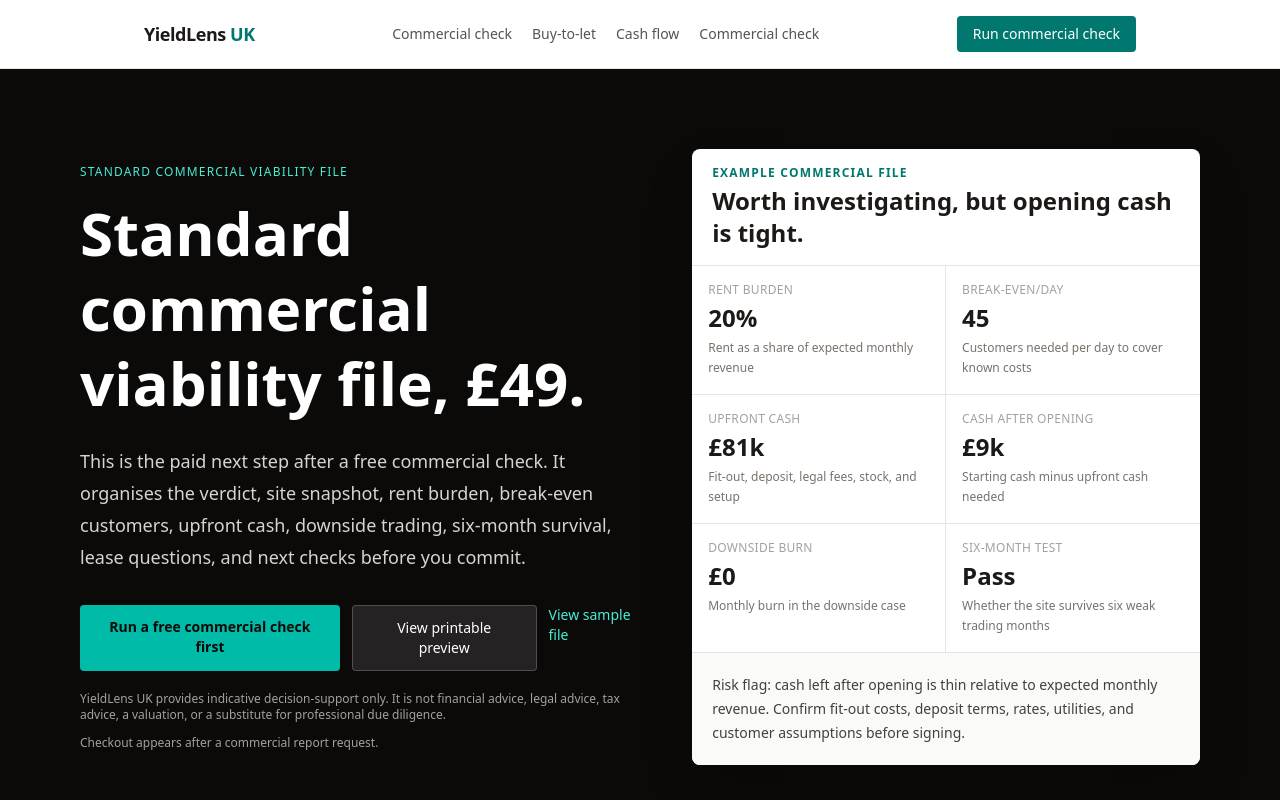
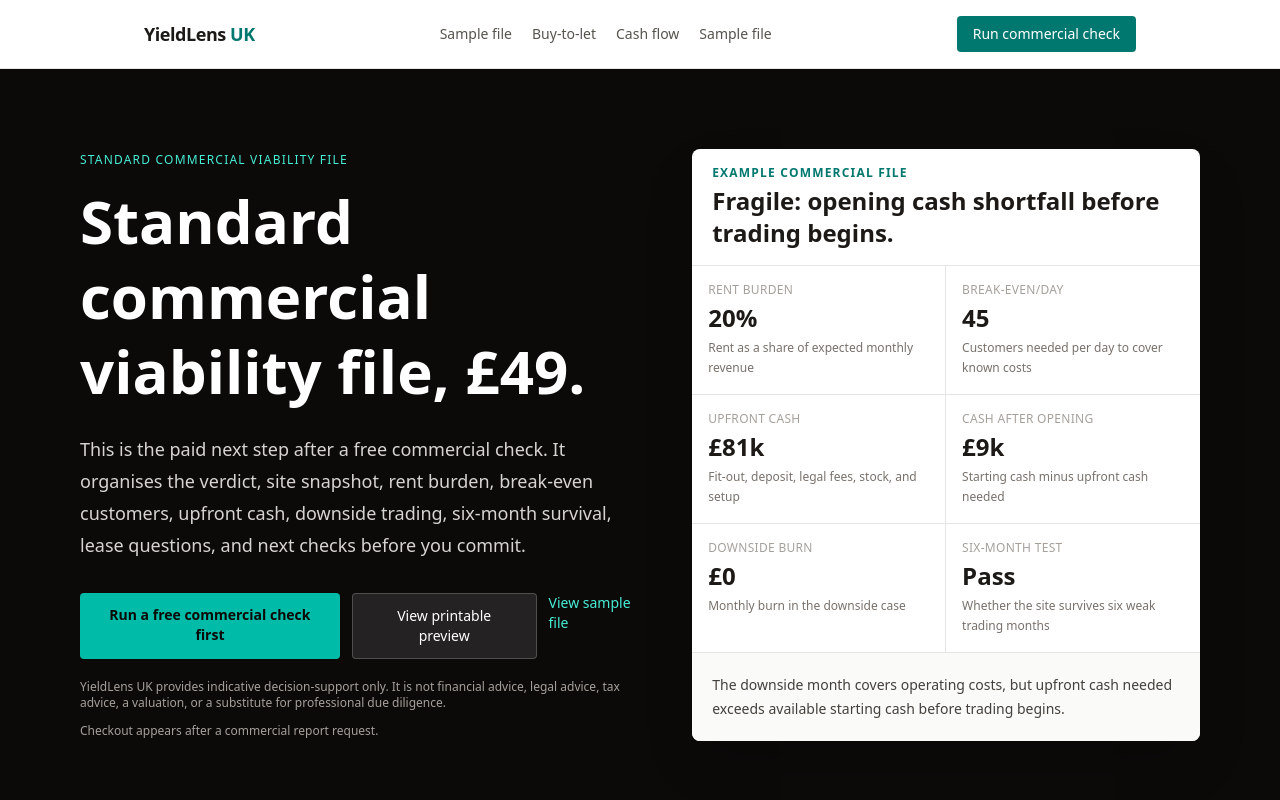
Before and after one commit to samueljcarlon/yieldlens-uk, a Next.js app: page /viability-file in a window 1280 px wide. Shown: the top 800 px of the page. Built offline with nearby package versions, Linux system fonts and the light colour scheme.

Commit message:
Clean up sample viability file trust page

```diff
--- a/app/sample-commercial-viability-file/page.tsx
+++ b/app/sample-commercial-viability-file/page.tsx
@@ -3,14 +3,14 @@
 import TrackedCtaLink from '@/components/TrackedCtaLink';
 
 export const metadata: Metadata = {
-  title: 'Sample Commercial Viability File | YieldLens UK',
+  title: 'Sample Commercial Viability File',
   description:
     'View a sample YieldLens UK Standard commercial viability file for pressure-testing rent burden, break-even customers, upfront cash, downside trading, and lease questions before signing a commercial lease.',
   alternates: {
     canonical: '/sample-commercial-viability-file',
   },
   openGraph: {
-    title: 'Sample Commercial Viability File | YieldLens UK',
+    title: 'Sample Commercial Viability File',
     description:
       'See what the £49 Standard commercial viability file looks like using a redacted sample case before running a free commercial check.',
     url: 'https://yieldlens.co.uk/sample-commercial-viability-file',
@@ -49,6 +49,7 @@
   { label: 'Business type', value: 'Cafe' },
   { label: 'Address', value: 'Redacted high street site' },
   { label: 'Postcode', value: 'NW6 sample' },
+  { label: 'Reference', value: 'SAMPLE-FILE' },
   { label: 'Annual rent', value: '£60,000' },
   { label: 'Monthly rent', value: '£5,000' },
   { label: 'Average spend', value: '£12' },
@@ -488,11 +489,6 @@
           />
           <div className="max-w-3xl text-stone-300 leading-7 text-sm space-y-3">
             <p>
-              Final view: Pause unless the upfront capital position improves.
-              The model does not fail because the downside month burns cash; it
-              fails because upfront cash needed exceeds available starting cash.
-            </p>
-            <p>
               The priority is to renegotiate fit-out, deposit, rent-free terms,
               landlord contribution, or increase available starting cash before
               treating the site as viable.
--- a/app/viability-file/page.tsx
+++ b/app/viability-file/page.tsx
@@ -236,7 +236,7 @@
                   Example commercial file
                 </p>
                 <p className="text-2xl font-bold mt-1">
-                  Worth investigating, but opening cash is tight.
+                  Fragile: opening cash shortfall before trading begins.
                 </p>
               </div>
 
@@ -261,9 +261,7 @@
 
               <div className="p-5 bg-stone-50">
                 <p className="text-sm text-stone-700 leading-6">
-                  Risk flag: cash left after opening is thin relative to expected
-                  monthly revenue. Confirm fit-out costs, deposit terms, rates,
-                  utilities, and customer assumptions before signing.
+                  The downside month covers operating costs, but upfront cash needed exceeds available starting cash before trading begins.
                 </p>
               </div>
             </div>
--- a/components/Header.tsx
+++ b/components/Header.tsx
@@ -12,10 +12,10 @@
 
         <nav className="hidden md:flex items-center gap-5 text-sm text-stone-600">
           <Link
-            href="/check?mode=commercial"
+            href="/sample-commercial-viability-file"
             className="hover:text-stone-900 transition-colors"
           >
-            Commercial check
+            Sample file
           </Link>
 
           <Link
@@ -33,10 +33,10 @@
           </Link>
 
           <Link
-            href="/check?mode=commercial"
+            href="/sample-commercial-viability-file"
             className="hover:text-stone-900 transition-colors"
           >
-            Commercial check
+            Sample file
           </Link>
         </nav>
 
```
